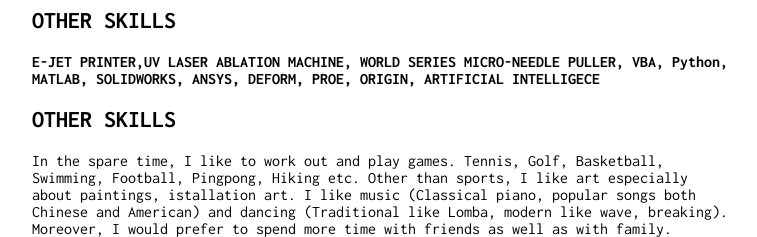
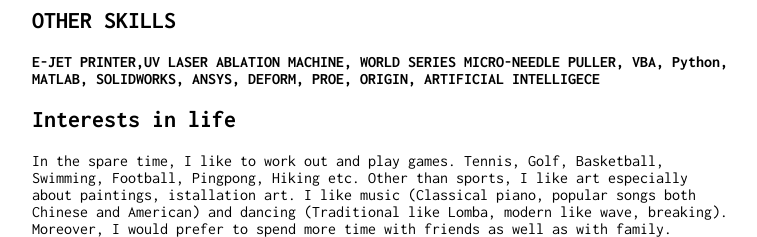
Before and after one commit to zhangxiao2018/zhangxiao2018.github.io, a Jekyll site: the page built from index.md, in a window 1280 px wide and 900 px high, scrolled down 1918 px. Shown: the part 663-900 px from the top of the window, without its empty margins (258-1015 px from the left). Built offline with Jekyll 4.4.1, drawn with Linux system fonts in a browser that asks for light colours; our own code applies the rules of GitHub Pages for plain Markdown files.

Commit message:
Update index.md

```diff
--- a/index.md
+++ b/index.md
@@ -114,5 +114,5 @@ August 2009- May 2012
 ## OTHER SKILLS
 **E-JET PRINTER,UV LASER ABLATION MACHINE, WORLD SERIES MICRO-NEEDLE PULLER, VBA, Python, MATLAB, SOLIDWORKS, ANSYS, DEFORM, PROE, ORIGIN, ARTIFICIAL INTELLIGECE**
 
-## OTHER SKILLS
+## Interests in life
 In the spare time, I like to work out and play games. Tennis, Golf, Basketball, Swimming, Football, Pingpong, Hiking etc. Other than sports, I like art especially about paintings, istallation art. I like music (Classical piano, popular songs both Chinese and American) and dancing (Traditional like Lomba, modern like wave, breaking). Moreover, I would prefer to spend more time with friends as well as with family.
```
